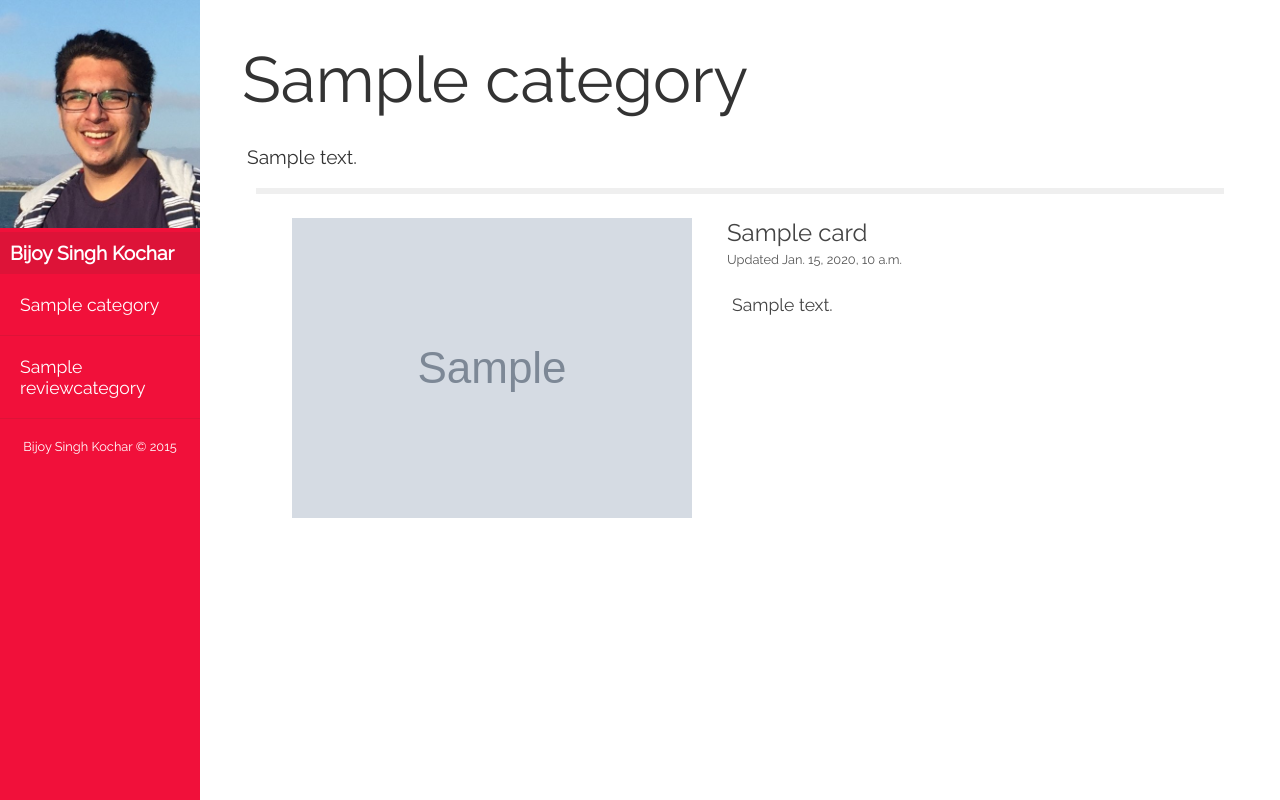
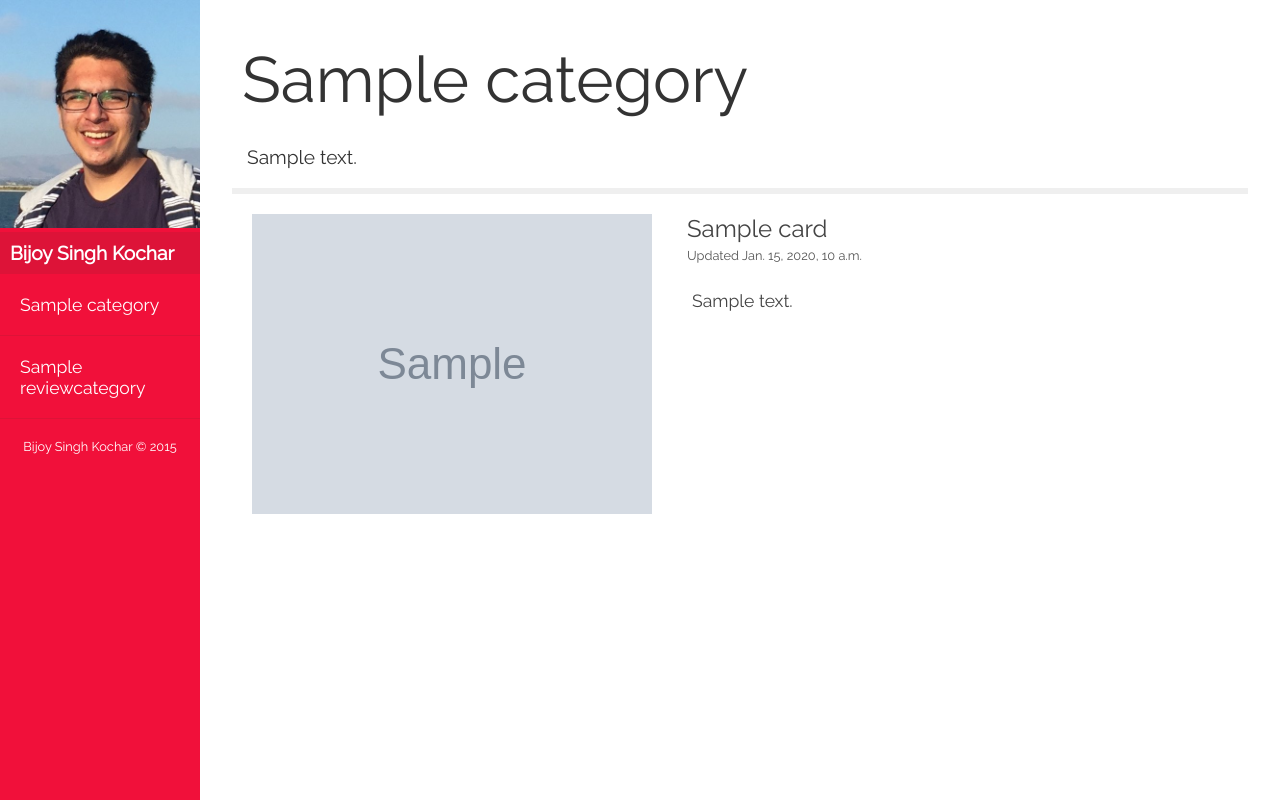
Before and after one commit to BijoySingh/HomePage, a Django app: page / in a window 1280 px wide. Run offline with Django 3.2, Linux system fonts and the light colour scheme; tables that the repository leaves empty hold one stand-in row (values such as "Sample post"); grey boxes marked "Sample" are stand-in pictures.

Commit message:
fixing UI bug

```diff
--- a/templates/index.html
+++ b/templates/index.html
@@ -35,7 +35,7 @@
         <div class="title">
             Bijoy Singh Kochar
         </div>
-        <div class="cards list">
+        <div class="cards">
             {% for page in pages %}
             <a class="page-item item" href="#content{{ page.id }}">
                 {{ page.title }}
@@ -63,7 +63,7 @@
             <div class="description">
                 {% autoescape off %}{{ page.description }}{% endautoescape %}
             </div>
-            <div class="cards list">
+            <div class="cards">
                 {% for card in page.cards %}
                 <div class="item">
                     <div class="thumbnail">
```
